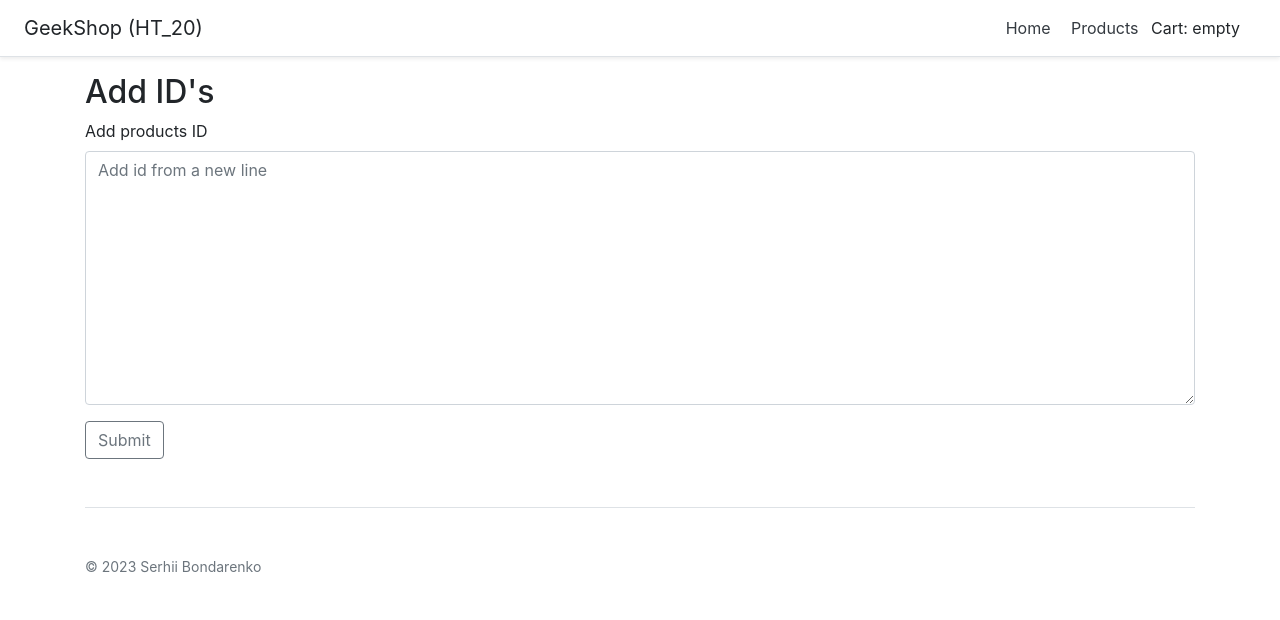
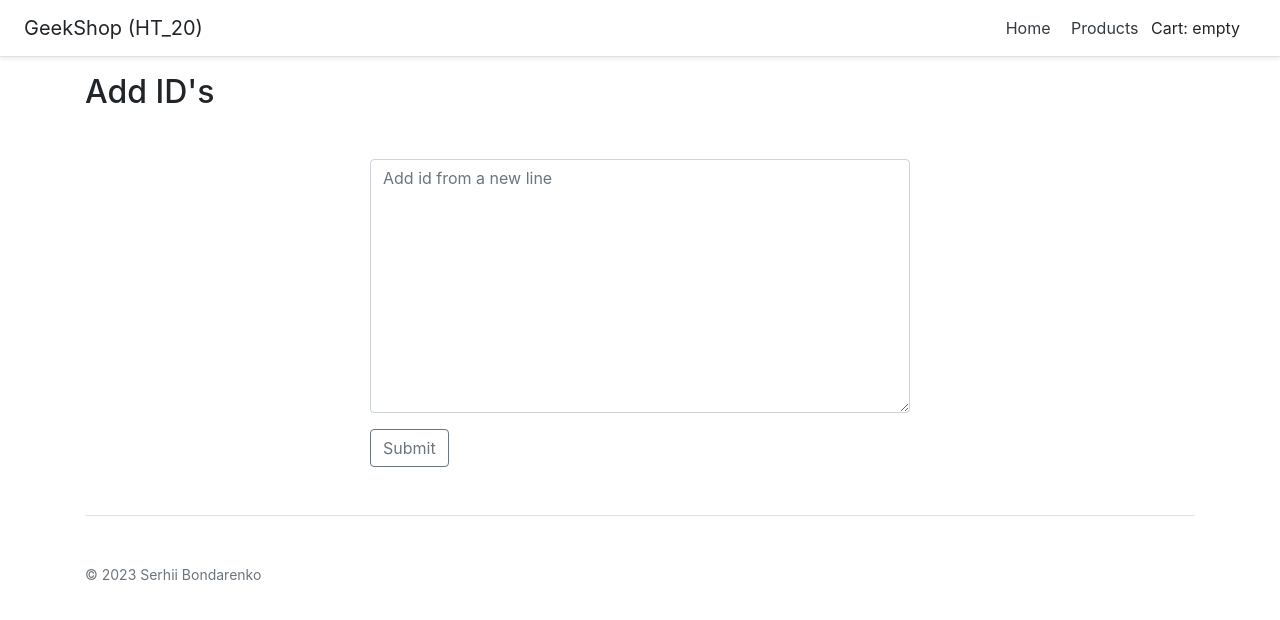
Before and after one commit to sergbondckua/GeekHub, a Django app: page / in a window 1280 px wide. Shown: the top 620 px of the page. Run offline with Django 4.2, Linux system fonts and the light colour scheme; some libraries are stand-ins or nearby versions.

Commit message:
Update templates html

```diff
--- a/HT_20/rozetka/views.py
+++ b/HT_20/rozetka/views.py
@@ -31,7 +31,7 @@ def add_id(request):
 class ProductsListView(generic.ListView):
     """Get product list"""
     model = Product
-    paginate_by = 9
+    paginate_by = 10
 
 
 class ProductsDetailView(generic.DetailView):
--- a/HT_20/templates/cart/cart_detail.html
+++ b/HT_20/templates/cart/cart_detail.html
@@ -6,7 +6,7 @@
 {% endblock %}
 
 {% block content %}
-  <h2>Your shopping cart</h2>
+  <h2 class="mb-5">Your shopping cart</h2>
   <p class="text-right">
     <a class="text-reset" href="{% url "cart:cart_clear" %}">
       <i class="fa-solid fa-broom"></i> Clear cart
--- a/HT_20/templates/includes/rozetka/pagination/pagination.html
+++ b/HT_20/templates/includes/rozetka/pagination/pagination.html
@@ -1,5 +1,5 @@
 {% if is_paginated %}
-  <ul class="pagination justify-content-center">
+  <ul class="pagination justify-content-center mt-4">
     {#    previous page #}
     {% if page_obj.has_previous %}
       <li class="page-item">
--- a/HT_20/templates/rozetka/add.html
+++ b/HT_20/templates/rozetka/add.html
@@ -6,13 +6,13 @@
 {% endblock %}
 
 {% block content %}
-  <h2>Add ID's </h2>
-  <div class="row">
-    <div class="col">
+  <h2 class="mb-5">Add ID's </h2>
+  <div class="row justify-content-center">
+    <div class="col-6">
       <form method="post">
         {% csrf_token %}
         <div class="form-group">
-          <label for="products">
+          <label for="products" class="sr-only">
             Add products ID
           </label>
           {{ form.products_id }}
--- a/HT_20/templates/rozetka/product_detail.html
+++ b/HT_20/templates/rozetka/product_detail.html
@@ -6,8 +6,8 @@
 {% endblock %}
 
 {% block content %}
-  <h2 >{{ product.title }}</h2>
-  <ul class="list-group list-group-flush shadow p-3 mb-5 bg-white rounded">
+  <h2 class="mb-5">{{ product.title }}</h2>
+  <ul class="list-group list-group-flush mb-5 bg-white rounded">
     <li class="list-group-item">{{ product.brand }}</li>
     <li class="list-group-item">{{ product.description|safe }}</li>
     <li class="list-group-item">
@@ -28,7 +28,7 @@
                     {{ product.old_price }} ₴
               </span><br>
               {% endif %}
-              <span class="mb2">
+              <span class="mb2 text-danger">
                 {{ product.price }} ₴
               </span>
             </h4>
--- a/requirements.txt
+++ b/requirements.txt
@@ -1,4 +1,4 @@
-numpy==1.24.0
+numpy==1.24.1
 colorama~=0.4.6
 matplotlib~=3.6.2
 pandas~=1.5.2
```
Also changed, not shown: HT_20/templates/rozetka/product_list.html (+20 -20 lines), HT_20/db.sqlite3.
